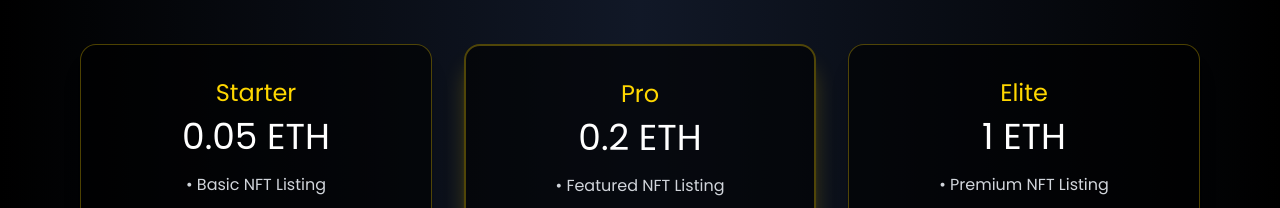
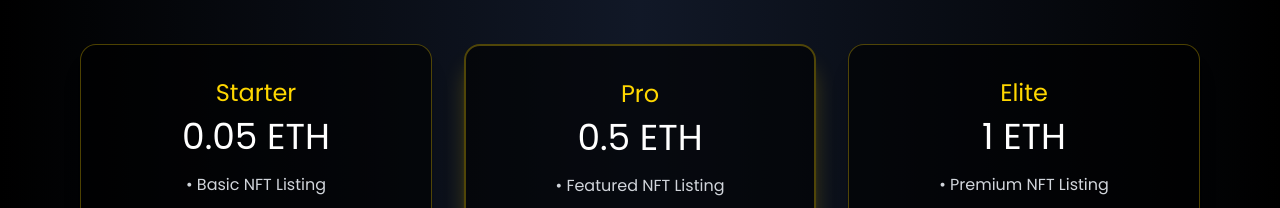
Before and after one commit to Barklegne/invincible-gg-assignmen, a React (Vite) app: page / in a window 1280 px wide. Shown: the part 997-1205 px from the top of the page. Built offline with nearby package versions, Linux system fonts and the light colour scheme.

Commit message:
feat: NFTDetail  update 1.9

```diff
--- a/src/data/pricing.js
+++ b/src/data/pricing.js
@@ -8,7 +8,7 @@ const tiers = [
 	},
 	{
 		name: 'Pro',
-		price: '0.2 ETH',
+		price: '0.5 ETH',
 		features: [
 			'Featured NFT Listing',
 			'Priority Support',
```
